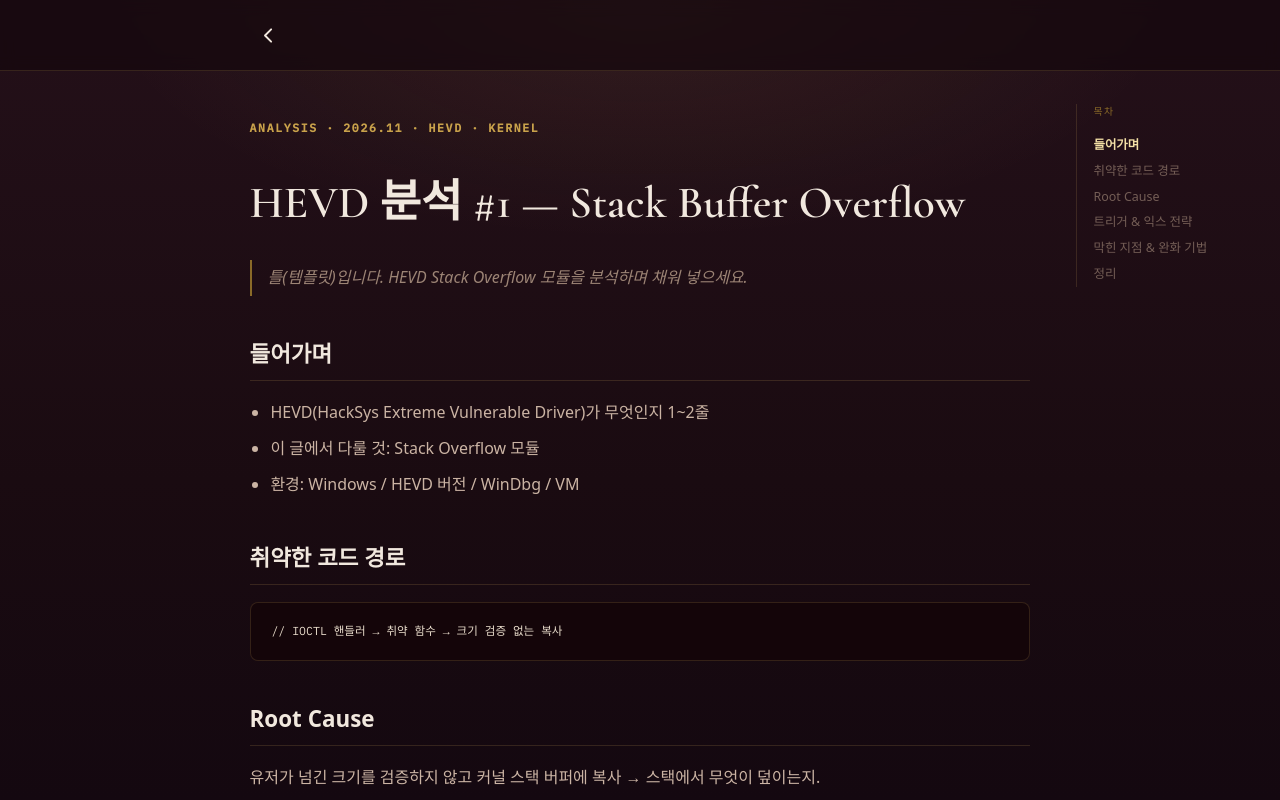
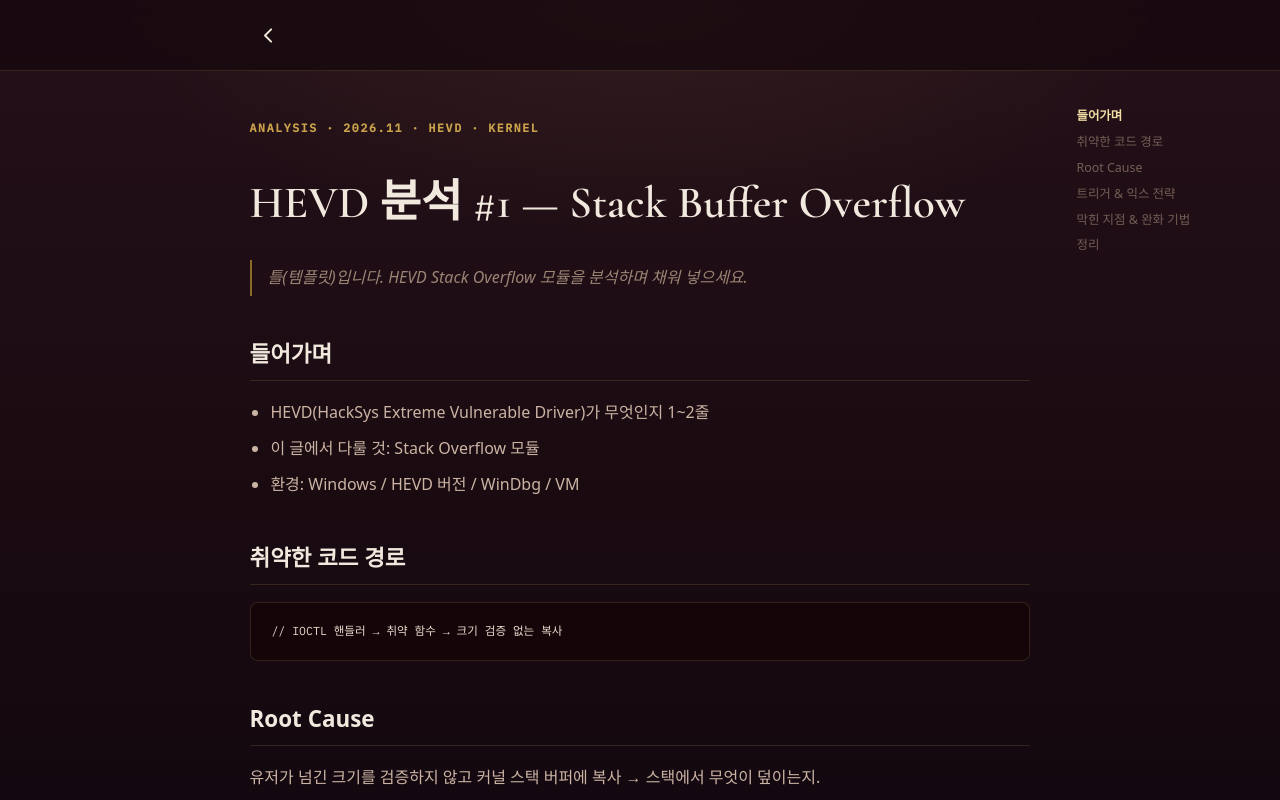
Before and after one commit to charlie-morningstar/subtitle-log, an Astro site: page /8080_folio/analysis/hevd-01-stack-overflow in a window 1280 px wide. Shown: the top 800 px of the page. Built offline with nearby package versions, Linux system fonts and the light colour scheme; Astro itself is replaced by a stand-in of ours; code samples lack their colours; a web font is replaced by a local one.

Commit message:
TOC: drop the "목차" label and the left divider line

```diff
--- a/src/layouts/Post.astro
+++ b/src/layouts/Post.astro
@@ -17,7 +17,6 @@ const toc = headings.filter((h) => h.depth >= 1 && h.depth <= 4);
 
   {toc.length > 0 && (
     <nav class="toc" aria-label="목차">
-      <div class="toc-title">목차</div>
       {toc.map((h) => (
         <a href={`#${h.slug}`} class={`toc-d${h.depth}`}>{h.text}</a>
       ))}
--- a/src/styles/global.css
+++ b/src/styles/global.css
@@ -332,8 +332,7 @@ body.inner{background:radial-gradient(70% 50% at 50% 0%, rgba(240,185,100,.08),
 
 /* ════════ 글 목차 (오른쪽 · 스크롤 스파이) ════════ */
 .toc{display:none; position:fixed; top:6.5rem; right:1.6rem; width:178px; max-height:calc(100vh - 9rem);
-  overflow-y:auto; z-index:5; padding-left:1rem; border-left:1px solid var(--line)}
-.toc-title{font-family:var(--mono); font-size:.62rem; letter-spacing:.16em; text-transform:uppercase; color:var(--brass-lo); margin-bottom:.8rem}
+  overflow-y:auto; z-index:5}
 .toc a{display:block; font-family:var(--sans); font-size:.78rem; line-height:1.35; color:var(--ink-dim);
   text-decoration:none; padding:.28rem 0; opacity:.68; transition:color .35s ease, opacity .35s ease}
 .toc a:hover{color:var(--ink-mid); opacity:1}
```
